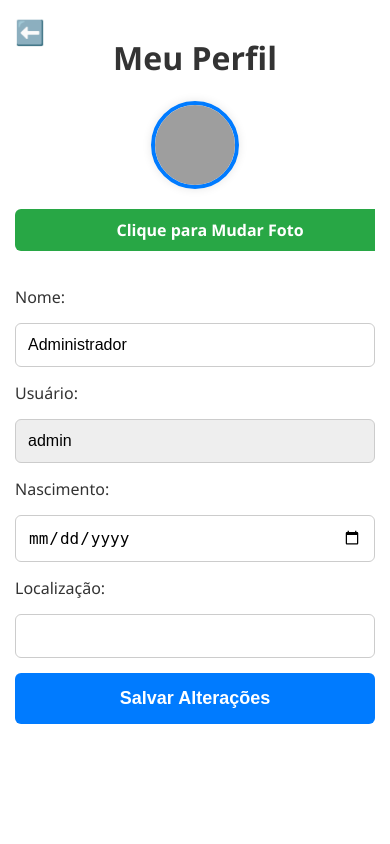
After one commit to nicolasyan29/PAGTREM, a PHP site: page /public/tela_usuarios.php in a window 390 px wide. The commit adds this page. Run offline with PHP 8.4, Linux system fonts and the light colour scheme; data comes from the database, SQL or seed files in the repository; grey boxes are pictures that could not be loaded.

Commit message:
addusuarios

```diff
--- /dev/null
+++ b/PAGTREM/public/tela_usuarios.php
@@ -0,0 +1,156 @@
+<?php
+session_start();
+
+// O login.php original não define 'user_id'. Para que esta tela funcione:
+// 1. O login.php DEVE ser atualizado para buscar o 'pk' do usuário no DB e definir $_SESSION['user_id'].
+// 2. Por enquanto, se 'user_id' não estiver definido, usaremos o ID 1 para o exemplo.
+$user_id = $_SESSION['user_id'] ?? 1;
+
+if (!isset($_SESSION['logado']) && $user_id === 1) {
+    // Se não está logado E não estamos usando o fallback ID 1, redireciona.
+    // NOTE: Se o login.php fosse completo, bastaria checar !isset($_SESSION['user_id'])
+    // header("Location: login.php");
+    // exit();
+}
+
+// Inclui a conexão PDO aprimorada
+include '../config/db.php';
+
+$message = "";
+
+// ======================================================
+// 1. Lógica de Atualização (POST)
+// ======================================================
+if ($_SERVER["REQUEST_METHOD"] === "POST") {
+    $nome = trim($_POST['nome']);
+    $localizacao = trim($_POST['localizacao']);
+    $nascimento = $_POST['nascimento'];
+    $foto_name = $_POST['foto_atual']; // Nome da foto atual, se não for alterada
+
+    try {
+        // --- Lógica de Upload de Foto ---
+        if (isset($_FILES['nova_foto']) && $_FILES['nova_foto']['error'] === UPLOAD_ERR_OK) {
+            $upload_dir = 'uploads/';
+
+            // Cria a pasta se não existir
+            if (!is_dir($upload_dir)) {
+                mkdir($upload_dir, 0777, true);
+            }
+
+            $file_info = pathinfo($_FILES['nova_foto']['name']);
+            $extensao = strtolower($file_info['extension']);
+            $allowed_ext = ['jpg', 'jpeg', 'png', 'gif'];
+
+            if (in_array($extensao, $allowed_ext)) {
+                // Cria um nome de arquivo único (ex: user_1_timestamp.jpg)
+                $foto_name = 'user_' . $user_id . '_' . time() . '.' . $extensao;
+                $upload_path = $upload_dir . $foto_name;
+
+                if (move_uploaded_file($_FILES['nova_foto']['tmp_name'], $upload_path)) {
+                    $message = "Foto atualizada com sucesso. ";
+                } else {
+                    $message .= "Erro ao mover arquivo. ";
+                    $foto_name = $_POST['foto_atual']; // Mantém a foto antiga em caso de falha
+                }
+            } else {
+                $message .= "Formato de arquivo não permitido. ";
+            }
+        }
+
+        // --- Lógica de Atualização de Dados ---
+        $sql = "UPDATE usuarios SET nome = ?, nascimento = ?, localizacao = ?, foto = ? WHERE pk = ?";
+        $stmt = $conn->prepare($sql);
+        $stmt->execute([$nome, $nascimento, $localizacao, $foto_name, $user_id]);
+
+        if ($stmt->rowCount()) {
+            $message .= "Perfil atualizado com sucesso!";
+        } else if (empty($message)) {
+            $message = "Nenhuma alteração foi feita.";
+        }
+
+    } catch (PDOException $e) {
+        $message = "Erro ao atualizar perfil: " . $e->getMessage();
+        error_log($message);
+    }
+}
+
+// ======================================================
+// 2. Busca de Dados para Exibição
+// ======================================================
+try {
+    $sql = "SELECT nome, username, nascimento, localizacao, foto FROM usuarios WHERE pk = ?";
+    $stmt = $conn->prepare($sql);
+    $stmt->execute([$user_id]);
+    $usuario = $stmt->fetch();
+
+    if (!$usuario) {
+        die("Usuário não encontrado ou ID inválido.");
+    }
+} catch (PDOException $e) {
+    die("Erro ao carregar dados do usuário: " . $e->getMessage());
+}
+
+?>
+
+<!DOCTYPE html>
+<html lang="pt-br">
+<head>
+    <meta charset="UTF-8">
+    <title>Meu Perfil</title>
+    <link rel="stylesheet" href="../style/combined.css">
+    <style>
+        .back-icon {
+            position: absolute;
+            top: 15px;
+            left: 15px;
+            font-size: 1.5em;
+            text-decoration: none;
+            color: #333;
+        }
+    </style>
+</head>
+<body>
+    <div class="container">
+        <a href="menu.php" class="back-icon" aria-label="Voltar">⬅️</a>
+
+        <h1>Meu Perfil</h1>
+
+        <?php if (!empty($message)): ?>
+            <p style="color: green; font-weight: bold;"><?= $message ?></p>
+        <?php endif; ?>
+
+        <img
+            src="<?= !empty($usuario['foto']) ? 'uploads/' . htmlspecialchars($usuario['foto']) : '../imagens/perfil_default.png' ?>"
+            alt="Foto de Perfil"
+            class="profile-picture"
+        >
+
+        <form method="POST" enctype="multipart/form-data">
+
+            <input type="hidden" name="foto_atual" value="<?= htmlspecialchars($usuario['foto'] ?? '') ?>">
+
+            <div class="file-upload-wrapper">
+                <input type="file" name="nova_foto" accept="image/*" onchange="this.form.submit()">
+                <div class="upload-btn">
+                    Clique para Mudar Foto
+                </div>
+            </div>
+
+            <label>Nome:</label>
+            <input type="text" name="nome" value="<?= htmlspecialchars($usuario['nome'] ?? '') ?>" required>
+
+            <label>Usuário:</label>
+            <input type="text" name="username" value="<?= htmlspecialchars($usuario['username'] ?? '') ?>" readonly style="background-color: #eee;">
+
+            <label>Nascimento:</label>
+            <input type="date" name="nascimento" value="<?= htmlspecialchars($usuario['nascimento'] ?? '') ?>">
+
+            <label>Localização:</label>
+            <input type="text" name="localizacao" value="<?= htmlspecialchars($usuario['localizacao'] ?? '') ?>">
+
+            <button type="submit" name="action" value="update_data">Salvar Alterações</button>
+        </form>
+
+    </div>
+</body>
+</html>
--- a/PAGTREM/style/combined.css
+++ b/PAGTREM/style/combined.css
@@ -288,5 +288,57 @@ th, td {
     .app main.content, .dashboard main, .chat-container {
         padding-bottom: 60px;
     }
+    /* --- Estilos para a Tela de Perfil (perfil.php) --- */
 
+/* Estilo para a imagem de Perfil */
+.profile-picture {
+    width: 150px;
+    height: 150px;
+    border-radius: 50%; /* Torna a imagem circular */
+    object-fit: cover; /* Garante que a imagem preencha o círculo */
+    margin: 0 auto 20px auto; /* Centraliza e adiciona margem inferior */
+    border: 4px solid #007bff;
+    display: block;
+    box-shadow: 0 0 10px rgba(0, 0, 0, 0.1);
 }
+
+/* Container do Input File */
+.file-upload-wrapper {
+    position: relative;
+    overflow: hidden; /* Esconde o input file nativo */
+    margin-bottom: 20px;
+    display: inline-block; /* Permite centralizar se necessário */
+    width: 100%;
+    box-sizing: border-box;
+}
+
+/* Botão que simula o upload */
+.upload-btn {
+    display: block;
+    width: 100%;
+    padding: 10px 15px;
+    background-color: #28a745; /* Cor verde para ação */
+    color: white;
+    border-radius: 6px;
+    cursor: pointer;
+    text-align: center;
+    font-weight: bold;
+    transition: background-color 0.3s;
+}
+
+.upload-btn:hover {
+    background-color: #1e7e34;
+}
+
+/* Esconde o input file padrão, mas mantém sua funcionalidade */
+.file-upload-wrapper input[type="file"] {
+    position: absolute;
+    top: 0;
+    left: 0;
+    width: 100%;
+    height: 100%;
+    opacity: 0;
+    cursor: pointer;
+    z-index: 10; /* Garante que ele está acima do botão */
+}
+}
```
